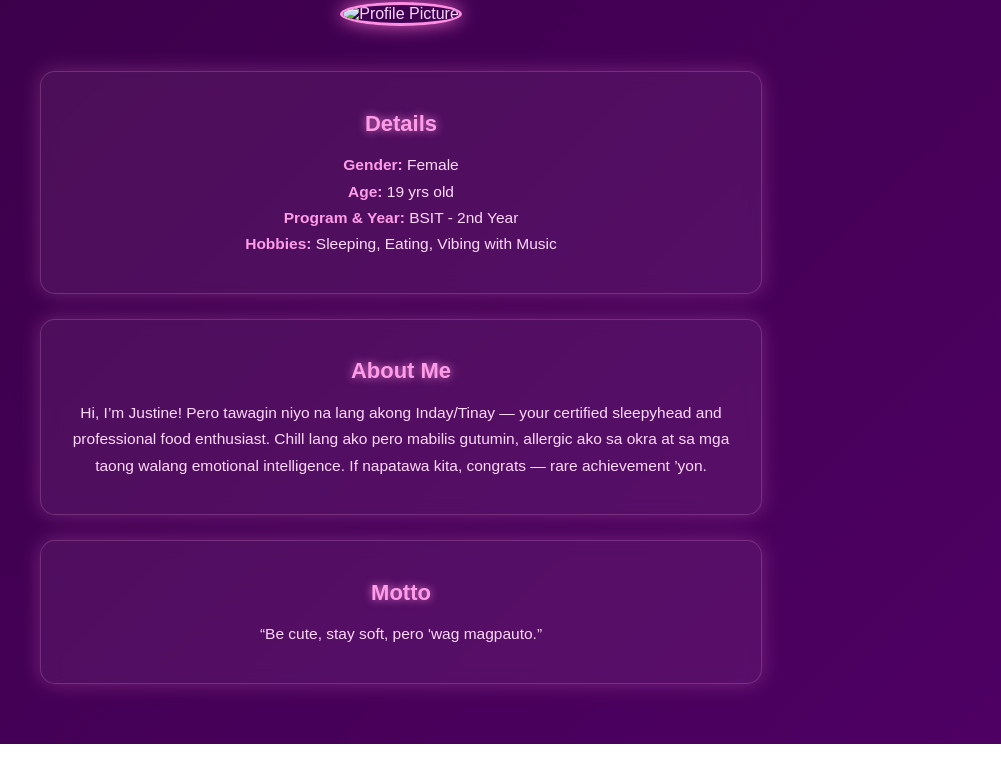
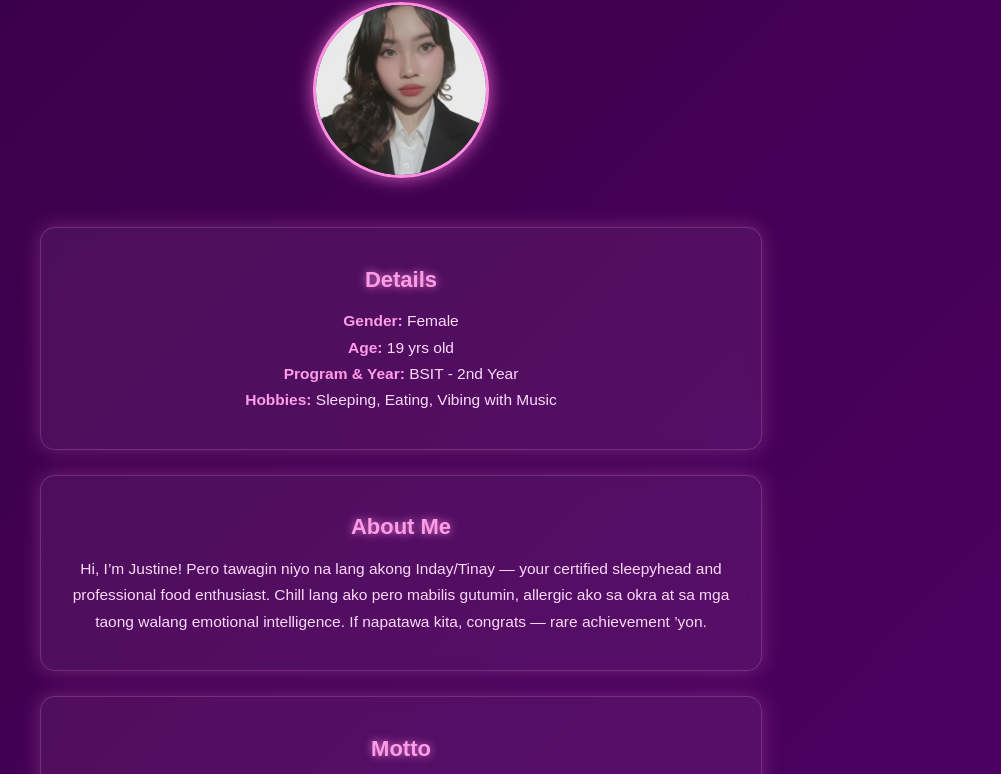
Before and after one commit to thomasjosephbalase-ship-it/WP, a plain HTML site: page index.html in a window 1280 px wide. Shown: the part 106-880 px from the top of the page, without its empty margins (239-1240 px from the left). Before the commit the page ends 850 px from the top, so only its background shows below. Drawn offline with Linux system fonts and the light colour scheme.

Commit message:
Update index.html

```diff
--- a/index.html
+++ b/index.html
@@ -88,7 +88,7 @@
 
     <h1>Tamayo, Justine C.</h1>
 
-    <img src="me.jpg" alt="Profile Picture" class="profile-pic">
+    <img src="bisakol.jpg" alt="Profile Picture" class="profile-pic">
 
     <div class="card">
         <h2>Details</h2>
```
